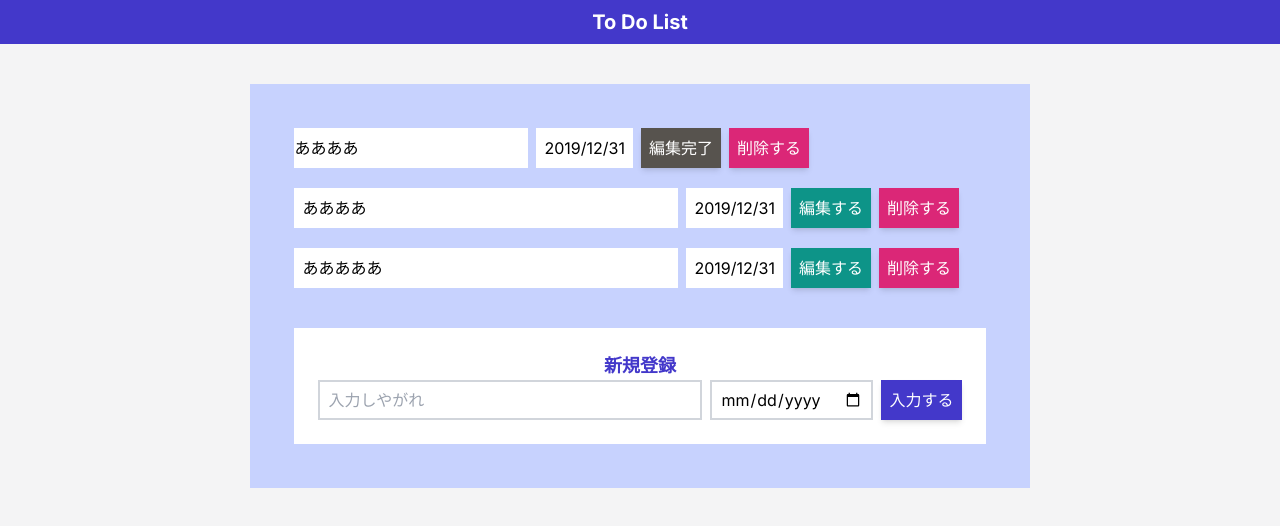
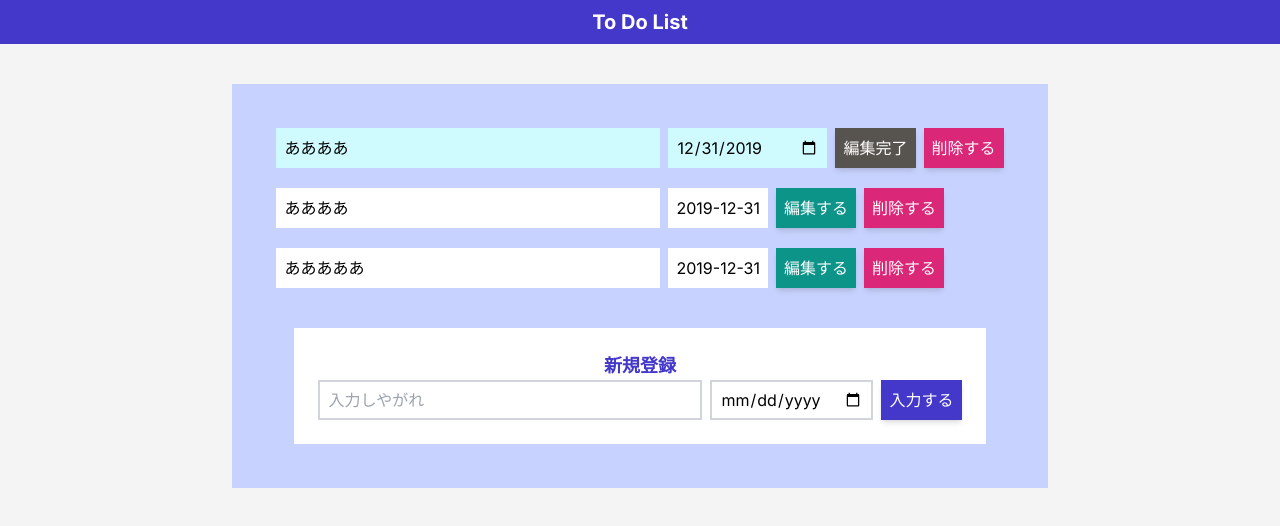
Before and after one commit to fujinuma1937/to-do-list, a Next.js app: page / in a window 1280 px wide. Shown: the top 526 px of the page. Built offline with nearby package versions, Linux system fonts and the light colour scheme; data requests are answered from the project's data file.

Commit message:
編集機能を変えた

```diff
--- a/app/page.tsx
+++ b/app/page.tsx
@@ -99,16 +99,30 @@ export default function Home() {
               <li className="" key={todo.id}>
                 <div className="flex gap-x-2">
                   {todo.edit ? (
-                    <input type="text" value={todo.title} />
+                    <input
+                      className="min-w-96 bg-cyan-100 w-fit flex items-center px-2"
+                      type="text"
+                      value={todo.title}
+                      placeholder="入力しやがれ"
+                    />
                   ) : (
                     <p className="min-w-96 bg-white w-fit flex items-center px-2">
                       {todo.title}
                     </p>
                   )}
 
-                  <p className="bg-white w-fit flex items-center px-2">
-                    {todo.deadline}
-                  </p>
+                  {todo.edit ? (
+                    <input
+                      type="date"
+                      value={todo.deadline}
+                      className="bg-cyan-100  w-fit flex items-center px-2"
+                    />
+                  ) : (
+                    <p className="bg-white w-fit flex items-center px-2">
+                      {todo.deadline}
+                    </p>
+                  )}
+
                   {todo.edit ? (
                     <button
                       className="bg-stone-600 text-white p-2 shadow-md"
--- a/db.json
+++ b/db.json
@@ -3,19 +3,19 @@
     {
       "id": "1757",
       "title": "ああああ",
-      "deadline": "2019/12/31",
+      "deadline": "2019-12-31",
       "edit": true
     },
     {
       "id": "b369",
       "title": "ああああ",
-      "deadline": "2019/12/31",
+      "deadline": "2019-12-31",
       "edit": false
     },
     {
       "id": "b16a",
       "title": "あああああ",
-      "deadline": "2019/12/31",
+      "deadline": "2019-12-31",
       "delete": false
     }
   ]
```
